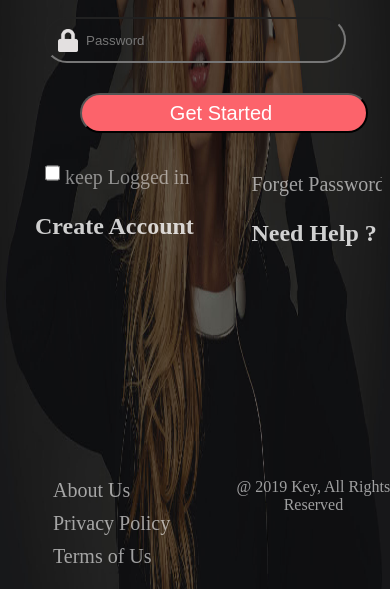
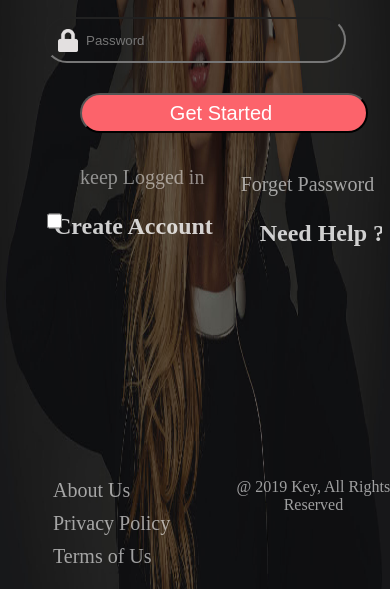
Before and after one commit to 3a7hmed/log-in, a plain HTML site: page index.html in a window 390 px wide. Shown: the part 284-873 px from the top of the page. Drawn offline with Linux system fonts and the light colour scheme.

Commit message:
Update style.css

```diff
--- a/style/style.css
+++ b/style/style.css
@@ -226,15 +226,19 @@
     }
     #check{
         width: 15px;
-        left: 0%;
+        left: 12%;
+        top: 57.5%;
+        margin: 0;
     }
     .log .info p{
-        margin-left: 30px;
+        margin-left: 45px;
         margin-top: -7px;
     }
     .log .info h3{
         color: rgba(255, 255, 255, 0.8);
         cursor: pointer;
+        font-size:16px;
+        margin-left: 19px;
     }
     .last{
         width: 100%;
```
